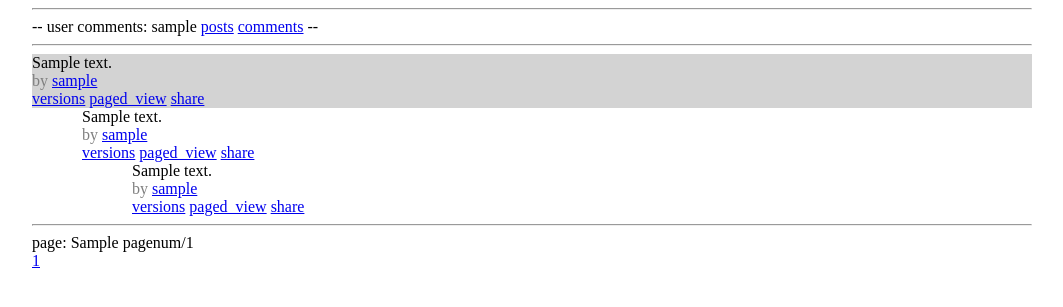
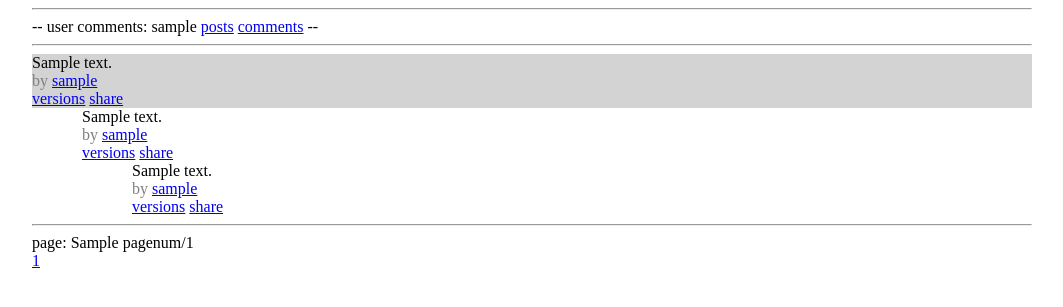
Before and after one commit to rafalbraun/myquora, a Flask app: template templates/user_comments.html in a window 1280 px wide. Shown: the part 26-333 px from the top of the page, without its empty margins (108-1171 px from the left). Run offline with Flask 3, Linux system fonts and the light colour scheme; the template is opened without the code that fills it: most values are stand-ins (such as "Sample title", 1, 10 or a date in 2020).

Commit message:
small fixes in templates

```diff
--- a/templates/comments.html
+++ b/templates/comments.html
@@ -2,7 +2,7 @@
     {% include "just_post.html" %}
 {% endwith %}
 
-<div class="comments" style="margin-left: 50px">
+<div class="replies" style="margin-left: 50px">
 {% if (post.replies is defined) and post.replies %}
     {% for comment in post.replies %}
         {% with post=comment %}
--- a/templates/just_post.html
+++ b/templates/just_post.html
@@ -5,7 +5,6 @@
         <a href="/user/posts/{{ post.username }}">{{ post.username }}</a>
     </div>
     <a href="/post/versions/{{post.post_id}}">versions</a>
-    <a href="/post_paged/{{post.post_id}}">paged_view</a>
     <a href="#{{post.post_id}}">share</a>
 
     {% if auth %}
--- a/templates/post_create.html
+++ b/templates/post_create.html
@@ -5,9 +5,7 @@
 
 	<label for="content">content:</label><br>
 	<textarea id="content" name="content"></textarea>
-
 	<br>
-
 	<button type="submit">create</button>
 
 </form>
--- a/templates/post_paged.html
+++ b/templates/post_paged.html
@@ -20,7 +20,6 @@
 	</div>
 
 	page: {{ pagenum }}/{{ page_count }}<br>
-
     {% for page in page_range %}
         <a href="/post_paged/{{root_id}}?page={{page}}">{{page}}</a>
     {% endfor %}
--- a/templates/posts.html
+++ b/templates/posts.html
@@ -4,12 +4,13 @@
 	{% for post in posts %}
 		{% with post=post, auth=request.cookies.get('auth') %}
 		    {% include "just_post.html" %}
+	    	<a href="/post/{{post.post_id}}">smart_view [ {{post.comment_count}} ]</a>
+	    	<a href="/post_paged/{{post.post_id}}">paged_view [ {{post.comment_count}} ]</a>
 		{% endwith %}
 		<hr>
 	{% endfor %}
 
 	page: {{ pagenum }}/{{ page_count }}<br>
-
     {% for page in page_range %}
         <a href="/posts?page={{page}}">{{page}}</a>
     {% endfor %}
--- a/templates/user_comments.html
+++ b/templates/user_comments.html
@@ -12,7 +12,7 @@
 		{% endwith %}
 		</div>
 
-		<div class="comments" style="margin-left: 50px">
+		<div class="replies" style="margin-left: 50px">
 		{% if (post.replies is defined) and post.replies %}
 		    {% for comment in post.replies %}
 		        {% with post=comment %}
@@ -26,7 +26,6 @@
 	{% endfor %}
 
 	page: {{ pagenum }}/{{ page_count }}<br>
-
     {% for page in page_range %}
         <a href="/user/comments/{{username}}?page={{page}}">{{page}}</a>
     {% endfor %}
--- a/templates/user_posts.html
+++ b/templates/user_posts.html
@@ -12,7 +12,6 @@
 	{% endfor %}
 
 	page: {{ pagenum }}/{{ page_count }}<br>
-
     {% for page in page_range %}
         <a href="/user/posts/{{username}}?page={{page}}">{{page}}</a>
     {% endfor %}
--- a/templates/versions.html
+++ b/templates/versions.html
@@ -12,7 +12,6 @@
 	{% endfor %}
 
 	page: {{ pagenum }}/{{ page_count }}<br>
-
     {% for page in page_range %}
         <a href="/post/versions/{{post_id}}?page={{page}}">{{page}}</a>
     {% endfor %}
```
Also changed, not shown: README.md.
